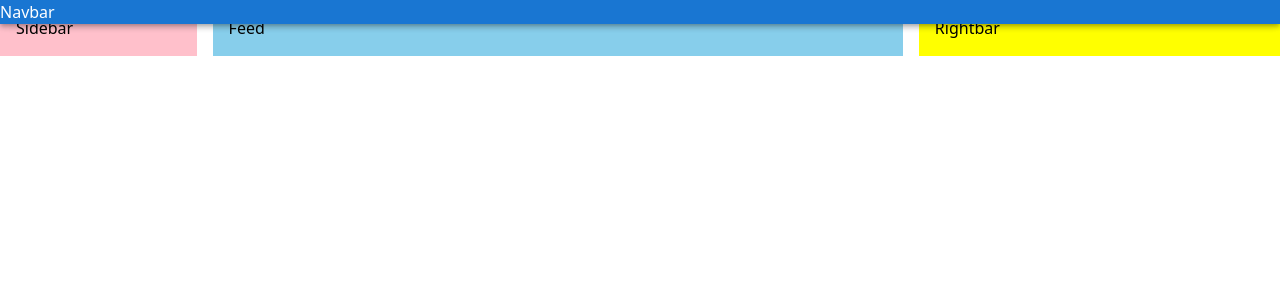
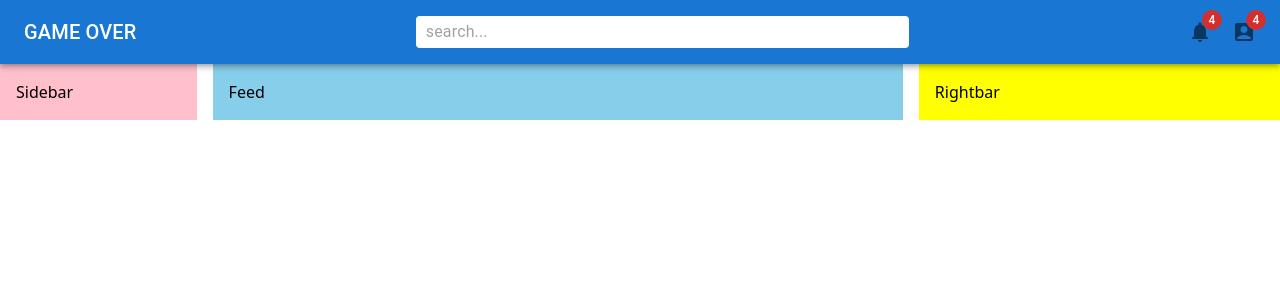
Before and after one commit to Andrewchall92/game-shop, a React (Vite) app in the folder client/: page / in a window 1280 px wide. Shown: the top 300 px of the page. Built offline with nearby package versions, Linux system fonts and the light colour scheme.

Commit message:
added icon and badge to navbar

```diff
--- a/client/src/components/Navbar.jsx
+++ b/client/src/components/Navbar.jsx
@@ -1,9 +1,60 @@
-import { AppBar } from '@mui/material';
-import React from 'react';
+import styled from "@emotion/styled";
+import {
+  AppBar,
+  Badge,
+  Box,
+  InputBase,
+  Toolbar,
+  Typography,
+} from "@mui/material";
+import React from "react";
+import VideogameAssetIcon from "@mui/icons-material/VideogameAsset";
+import NotificationsIcon from '@mui/icons-material/Notifications';
+import AccountBoxIcon from '@mui/icons-material/AccountBox';
+
+const StyledToolbar = styled(Toolbar)({
+  display: "flex",
+  justifyContent: "space-between",
+});
+
+const Search = styled("div")(({ theme }) => ({
+  backgroundColor: "white",
+  padding: " 0 10px",
+  borderRadius: theme.shape.borderRadius,
+  width: "40%",
+}));
+
+const Icons = styled(Box)(({ theme }) => ({
+display: "flex",
+gap:"20px"
+}));
 
 export const Navbar = () => {
-return (
-    <AppBar> Navbar </AppBar>
-    )
+  return (
+    <AppBar position="sticky">
+      <StyledToolbar>
+        <Typography variant="h6" sx={{ display: { xs: "none", sm: "block" } }}>
 
-}
+          GAME OVER
+        </Typography>
+        <VideogameAssetIcon sx={{ display: { sm: "none", xs: "block" } }} />
+        <Search>
+
+          <InputBase placeholder="search..." />
+        </Search>
+        <Icons>
+
+          <Badge badgeContent={4} color="error">
+            <NotificationsIcon color="action" />
+          </Badge>
+
+          <Badge badgeContent={4} color="error">
+            <AccountBoxIcon color="action" />
+          </Badge>
+
+
+        </Icons>
+      </StyledToolbar>
+    </AppBar>
+  );
+};
```
